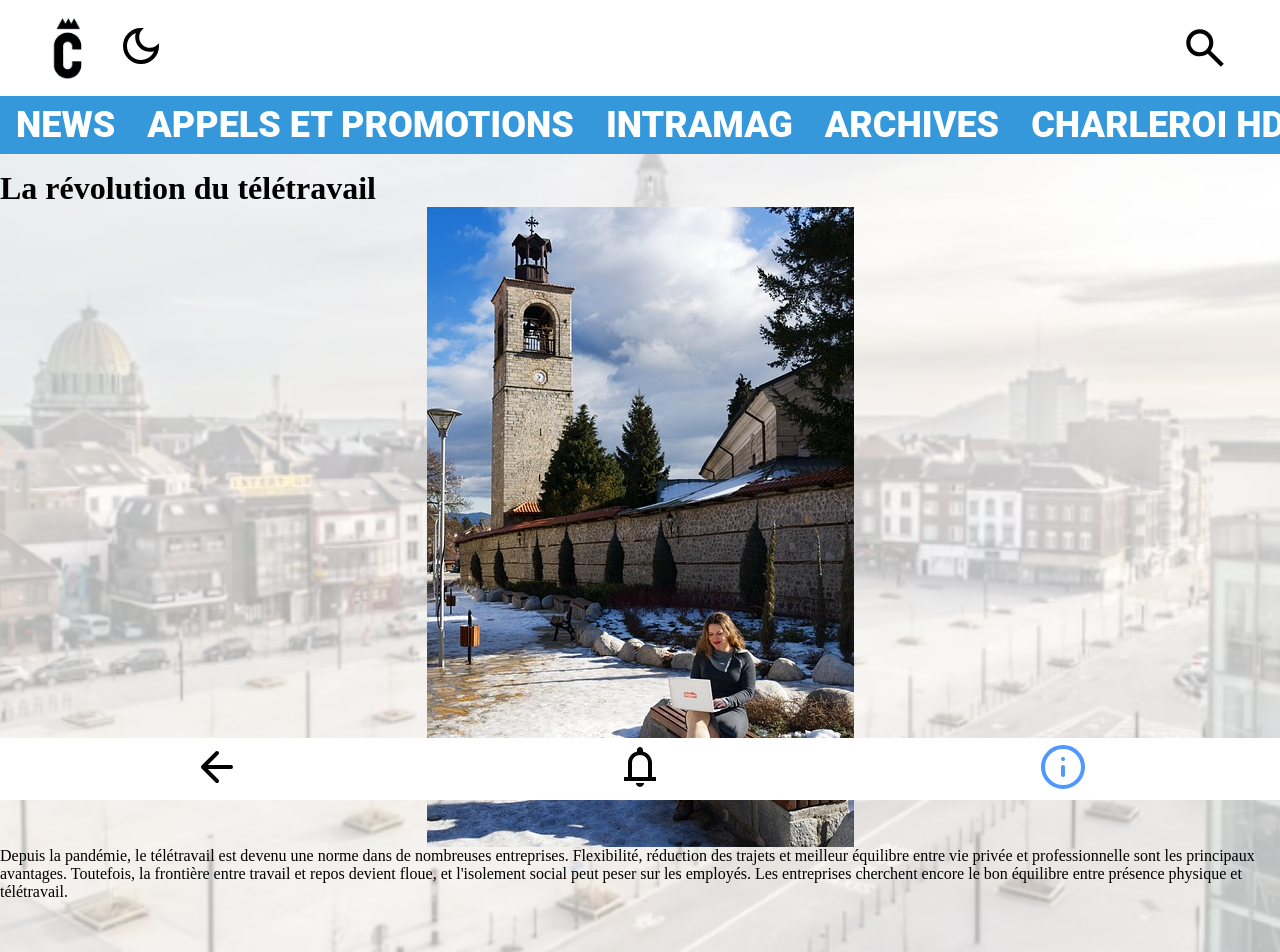
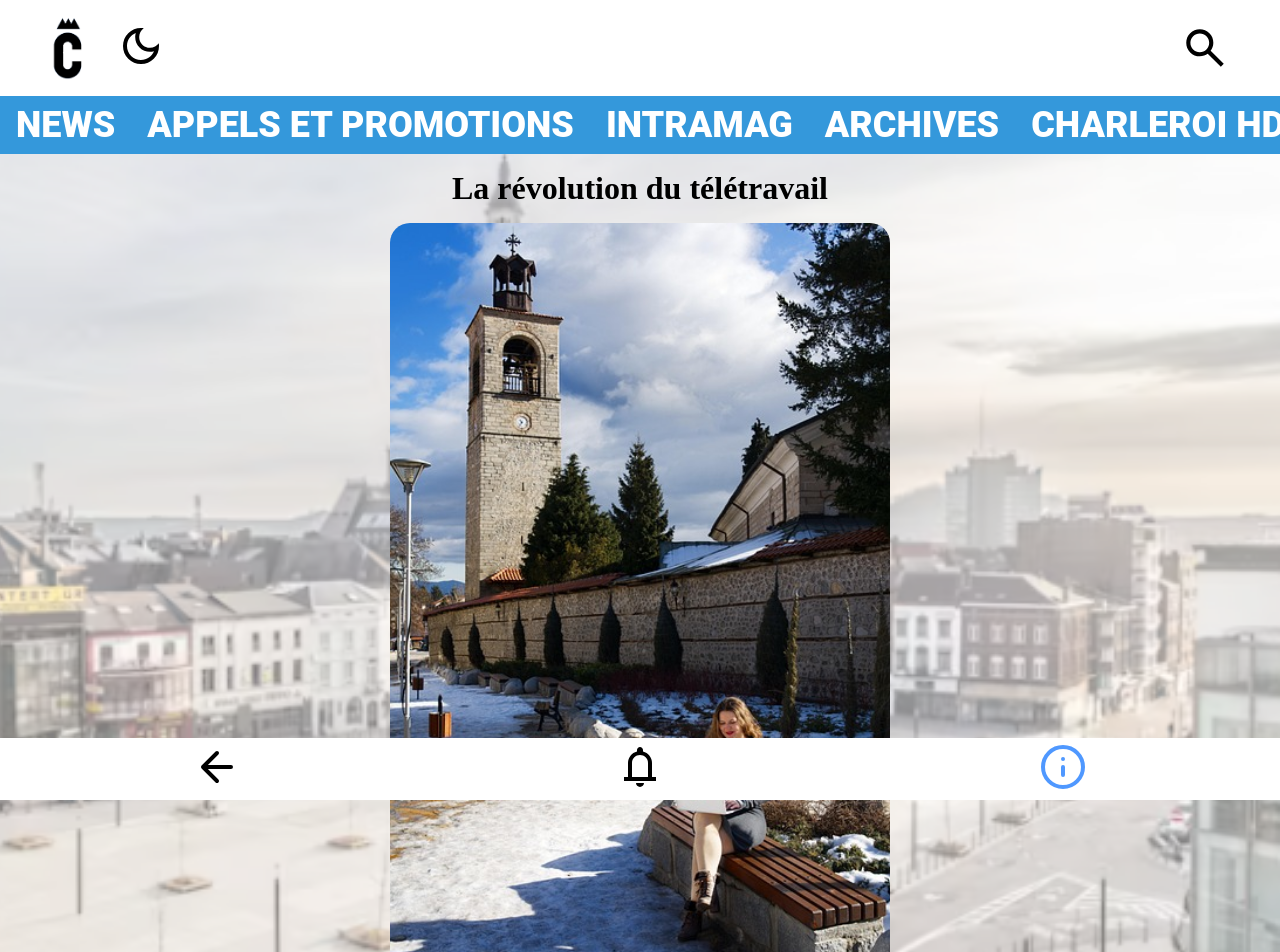
Before and after one commit to MaTor97/charl-e-intra, a React (Vite) app: page / in a window 1280 px wide. Shown: the top 952 px of the page. Built offline with nearby package versions, Linux system fonts and the light colour scheme.

Commit message:
article sizes

```diff
--- a/src/styles/_app.scss
+++ b/src/styles/_app.scss
@@ -21,6 +21,6 @@ body::before {
     background-size: cover;
     background-repeat: no-repeat;
     background-position: right top;
-    opacity: .3;
+    opacity: .5;
     z-index: -1;
 }
--- a/src/styles/_article.scss
+++ b/src/styles/_article.scss
@@ -3,22 +3,37 @@ main {
     width: 100%;
     height: auto;
     margin: 0 auto;
-    padding: 1rem 0;
     overflow: hidden;
     box-sizing: border-box;
     padding-bottom: 4rem;
     scrollbar-width: none;
 
+    h1 {
+      text-align: center;
+      margin: 1rem;
+    }
+
     .imageContainer {
         position: relative;
-        width: 100%;
-        height: 100%;
-        margin: 0 auto;
-        padding: 0;
         overflow: hidden;
         box-sizing: border-box;
         display: flex;
         justify-content: center;
         align-items: center;
+        margin: 1rem;
+
+
+        img {
+            width: 100%;
+            max-width: 500px;
+            height: auto;
+            border-radius: 20px;
+        }
+    }
+
+    p {
+      max-width: 500px;
+      margin: auto;
+      padding: 1rem;
     }
   }
```
